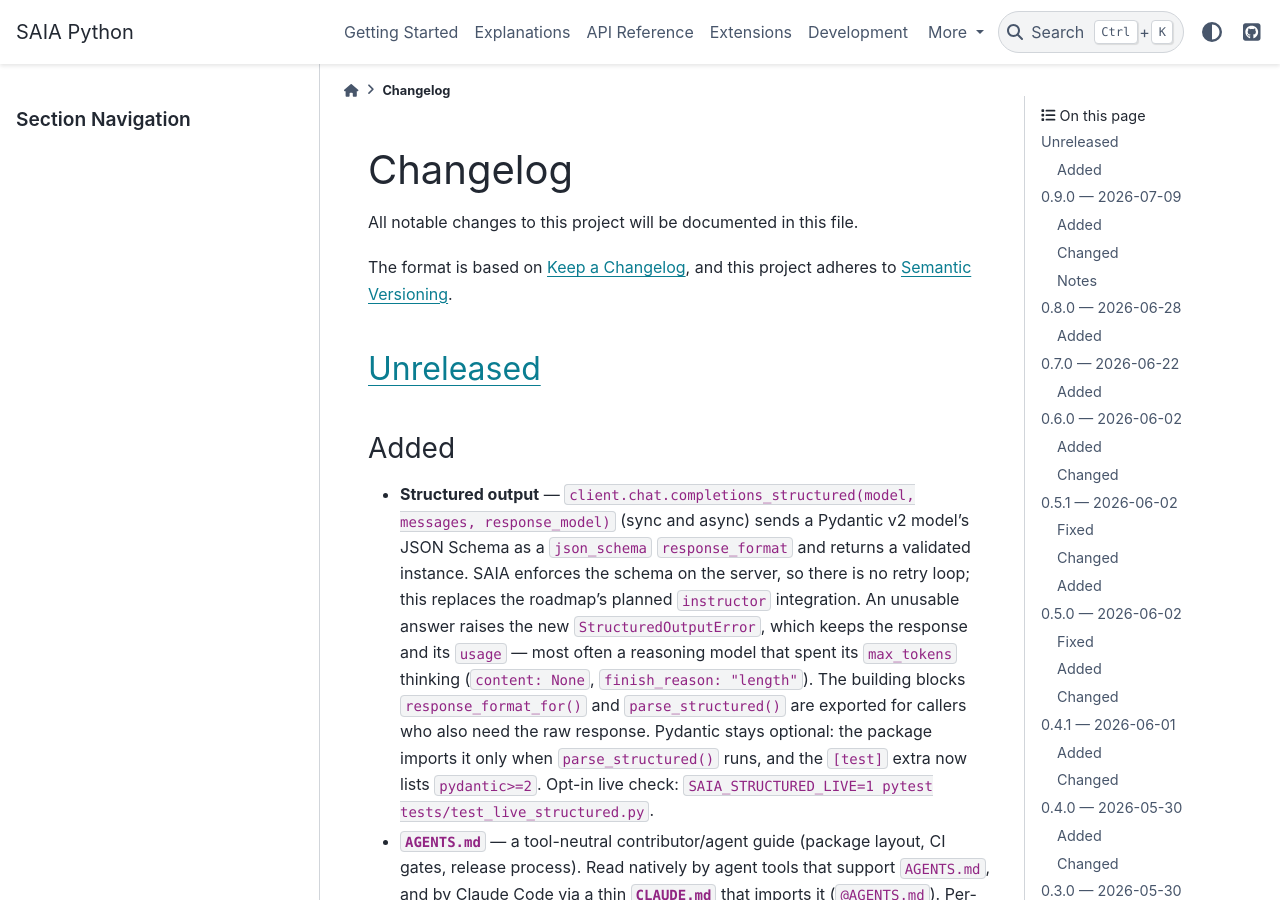
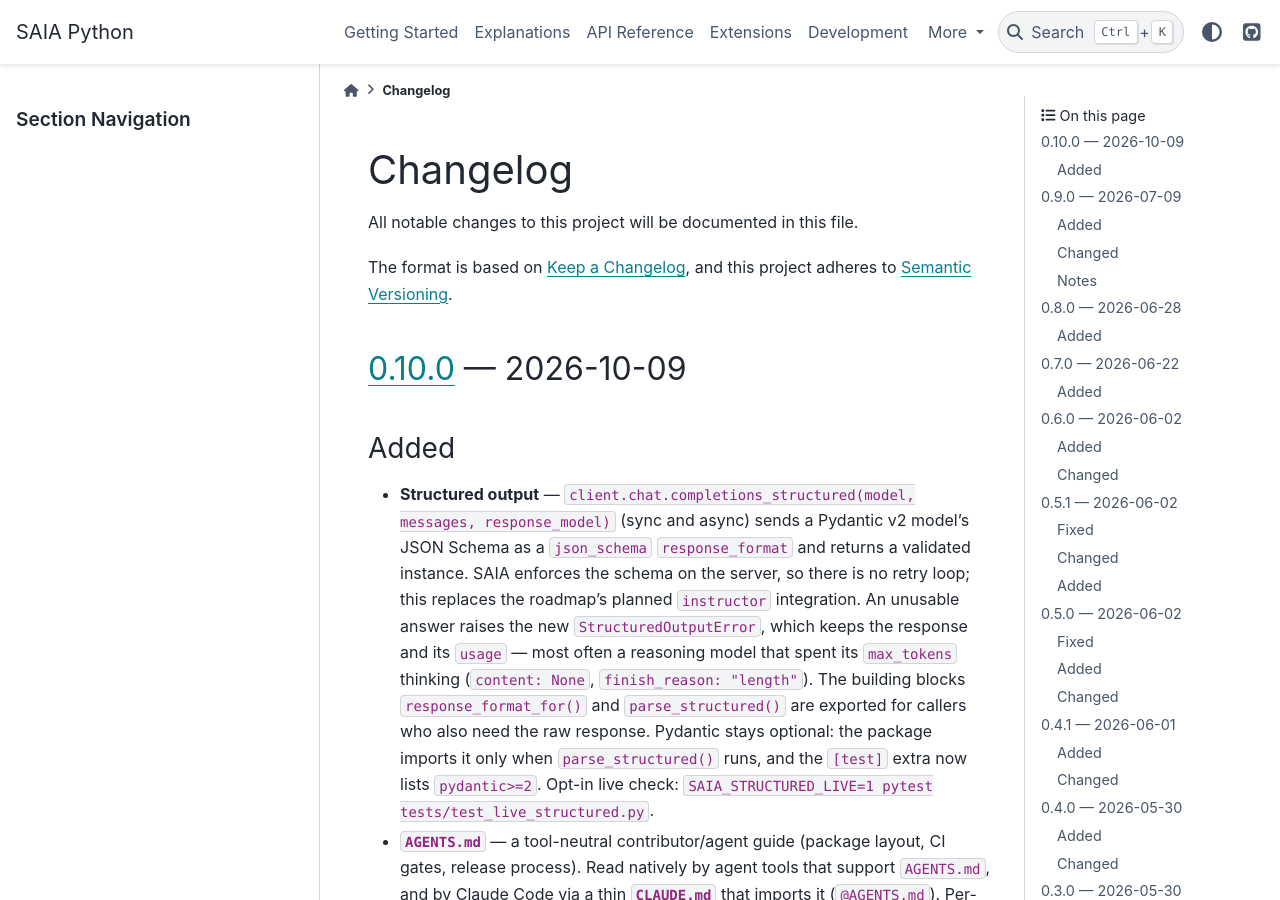
Before and after one commit to fschwar4/saia_python, a Sphinx documentation site: the page built from docs/CHANGELOG.md, in a window 1280 px wide and 900 px high. Built offline with Sphinx 7.4.7 and the PyData theme 0.15.4, drawn with Linux system fonts in a browser that asks for light colours; some of the changed text lies outside the part shown.

Commit message:
release: v0.10.0

```diff
--- a/docs/CHANGELOG.md
+++ b/docs/CHANGELOG.md
@@ -5,7 +5,7 @@ All notable changes to this project will be documented in this file.
 The format is based on [Keep a Changelog](https://keepachangelog.com/en/1.1.0/),
 and this project adheres to [Semantic Versioning](https://semver.org/spec/v2.0.0.html).
 
-## [Unreleased]
+## [0.10.0] — 2026-10-09
 
 ### Added
 
@@ -18,8 +18,8 @@ and this project adheres to [Semantic Versioning](https://semver.org/spec/v2.0.0
   often a reasoning model that spent its `max_tokens` thinking (`content: None`,
   `finish_reason: "length"`). The building blocks `response_format_for()` and
   `parse_structured()` are exported for callers who also need the raw response.
-  Pydantic stays optional: the package imports it only when
-  `parse_structured()` runs, and the `[test]` extra now lists `pydantic>=2`. Opt-in live check:
+  Pydantic stays optional: the package imports it only when `parse_structured()`
+  runs, and the `[test]` extra now lists `pydantic>=2`. Opt-in live check:
   `SAIA_STRUCTURED_LIVE=1 pytest tests/test_live_structured.py`.
 - **`AGENTS.md`** — a tool-neutral contributor/agent guide (package layout, CI
   gates, release process). Read natively by agent tools that support `AGENTS.md`,
@@ -549,7 +549,8 @@ open-source project tooling and incremental-upload helpers for ARCANA.
   resolution with owner-prefix handling.
 - Sphinx documentation (PyData theme) and a unit test suite.
 
-[Unreleased]: https://github.com/fschwar4/saia_python/compare/v0.9.0...HEAD
+[Unreleased]: https://github.com/fschwar4/saia_python/compare/v0.10.0...HEAD
+[0.10.0]: https://github.com/fschwar4/saia_python/compare/v0.9.0...v0.10.0
 [0.9.0]: https://github.com/fschwar4/saia_python/compare/v0.8.0...v0.9.0
 [0.8.0]: https://github.com/fschwar4/saia_python/compare/v0.7.0...v0.8.0
 [0.7.0]: https://github.com/fschwar4/saia_python/compare/v0.6.0...v0.7.0
--- a/pyproject.toml
+++ b/pyproject.toml
@@ -4,7 +4,7 @@ build-backend = "setuptools.build_meta"
 
 [project]
 name = "saia-python"
-version = "0.9.0"
+version = "0.10.0"
 description = "Python wrapper for the GWDG SAIA platform REST API"
 readme = "README.md"
 requires-python = ">=3.10"
```
Also changed, not shown: 1 other file.
